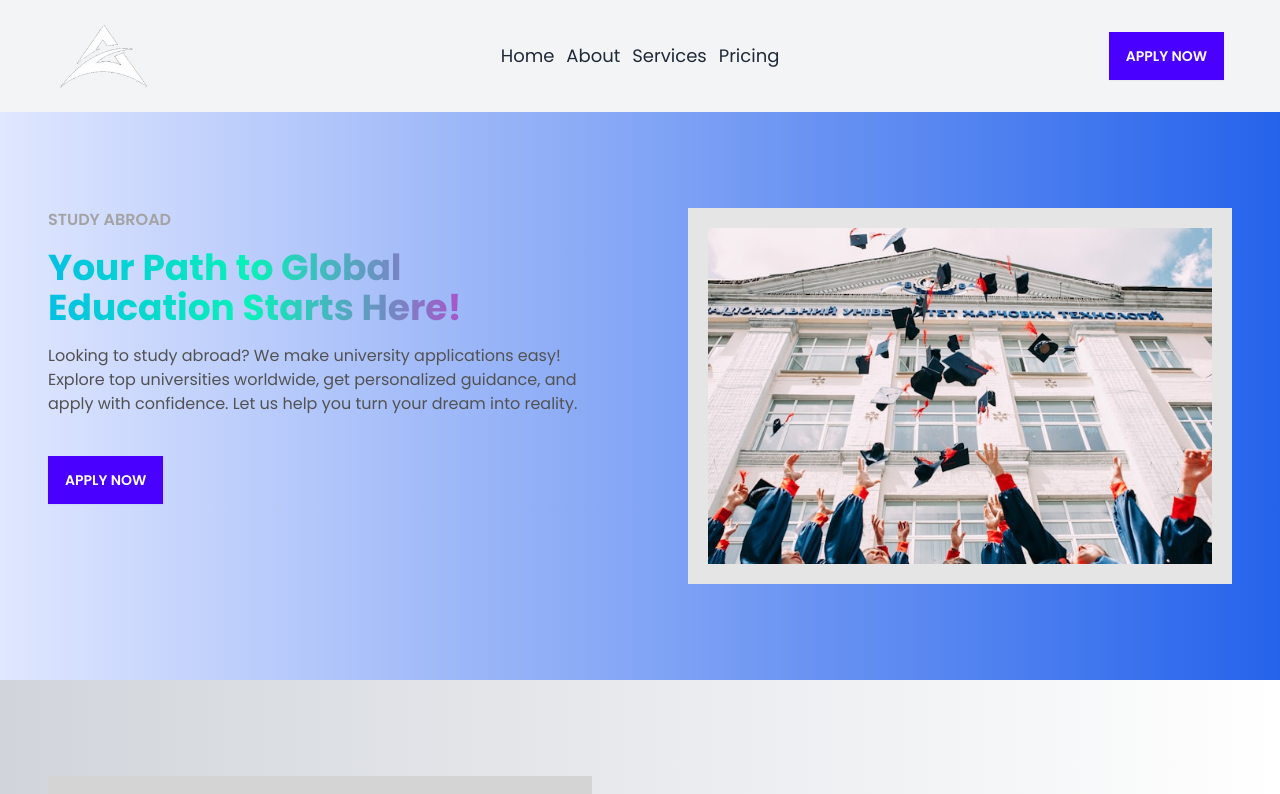
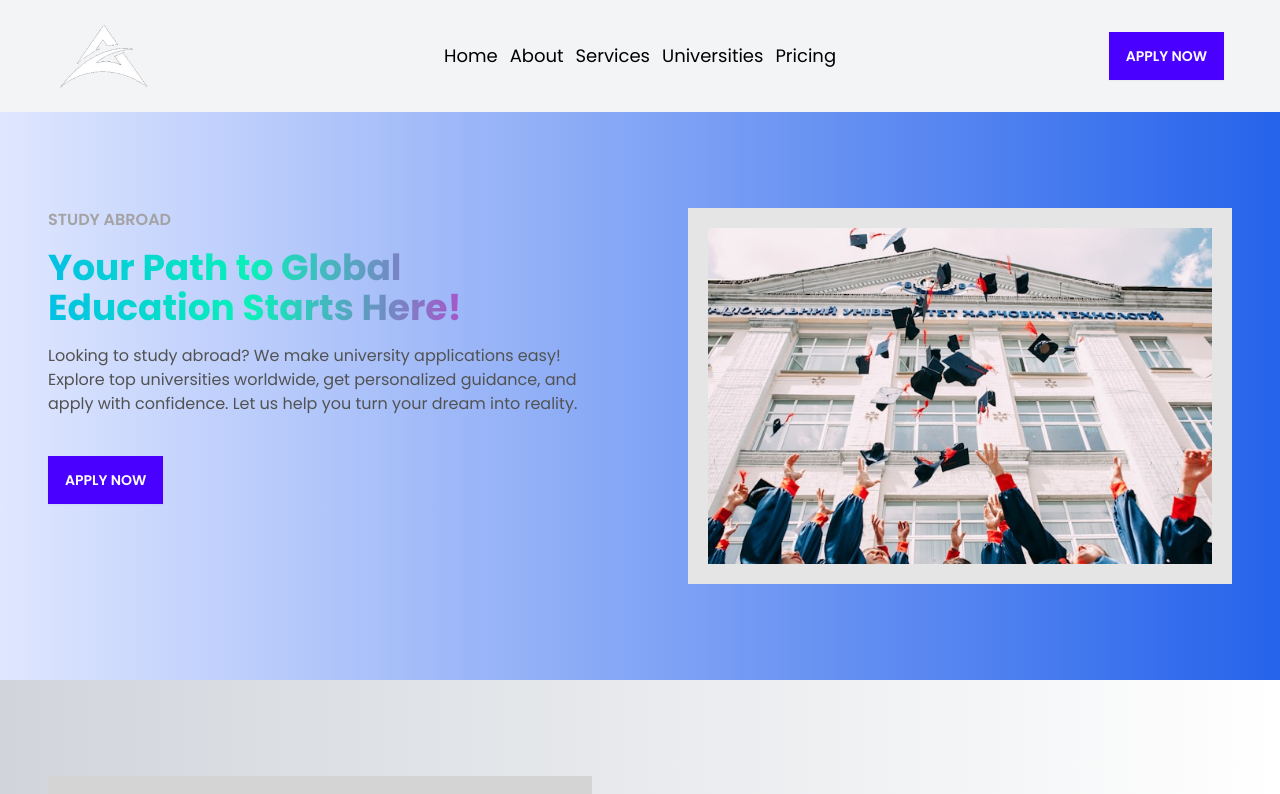
Before and after one commit to rocktohq/admitme-client, a React (Vite) app: page / in a window 1280 px wide. Shown: the top 794 px of the page. Built offline with nearby package versions, Linux system fonts and the light colour scheme.

Commit message:
Navbar updated

```diff
--- a/src/components/shared/Navbar/NavLinks.jsx
+++ b/src/components/shared/Navbar/NavLinks.jsx
@@ -29,6 +29,14 @@ const navLinks = (
     <li>
       <NavLink
         className="hover:text-primary hover:underline duration-300"
+        to="/universities"
+      >
+        Universities
+      </NavLink>
+    </li>
+    <li>
+      <NavLink
+        className="hover:text-primary hover:underline duration-300"
         to="/pricing"
       >
         Pricing
--- a/src/components/shared/Navbar/Navbar.jsx
+++ b/src/components/shared/Navbar/Navbar.jsx
@@ -37,7 +37,7 @@ const Navbar = () => {
           </Link>
         </div>
         <div className="navbar-center hidden lg:flex">
-          <ul className="flex items-center gap-3 text-lg">{navLinks}</ul>
+          <ul className="flex items-center gap-3 text-lg text-black">{navLinks}</ul>
         </div>
         <div className="navbar-end space-x-2">
           <Link to="/login">
```
